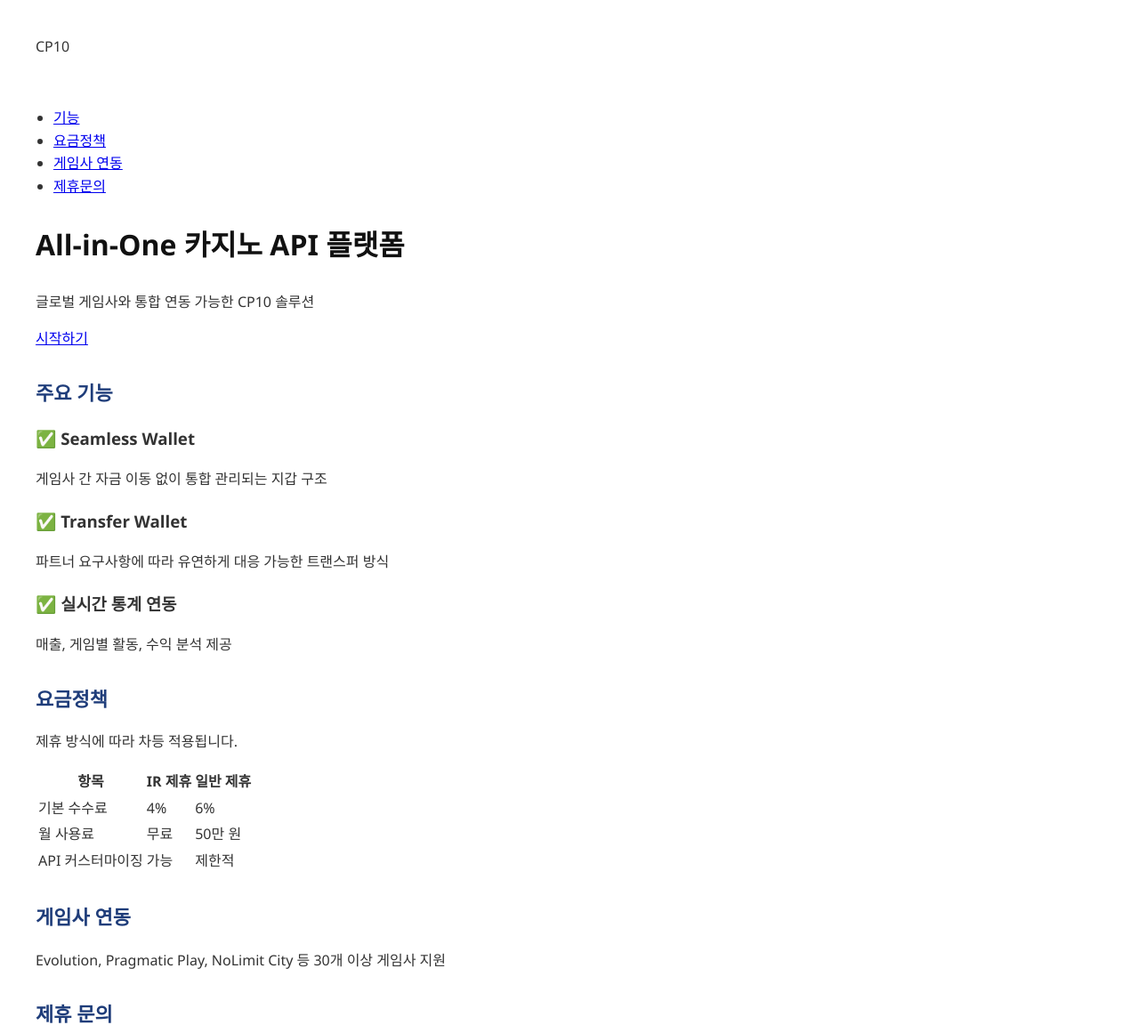
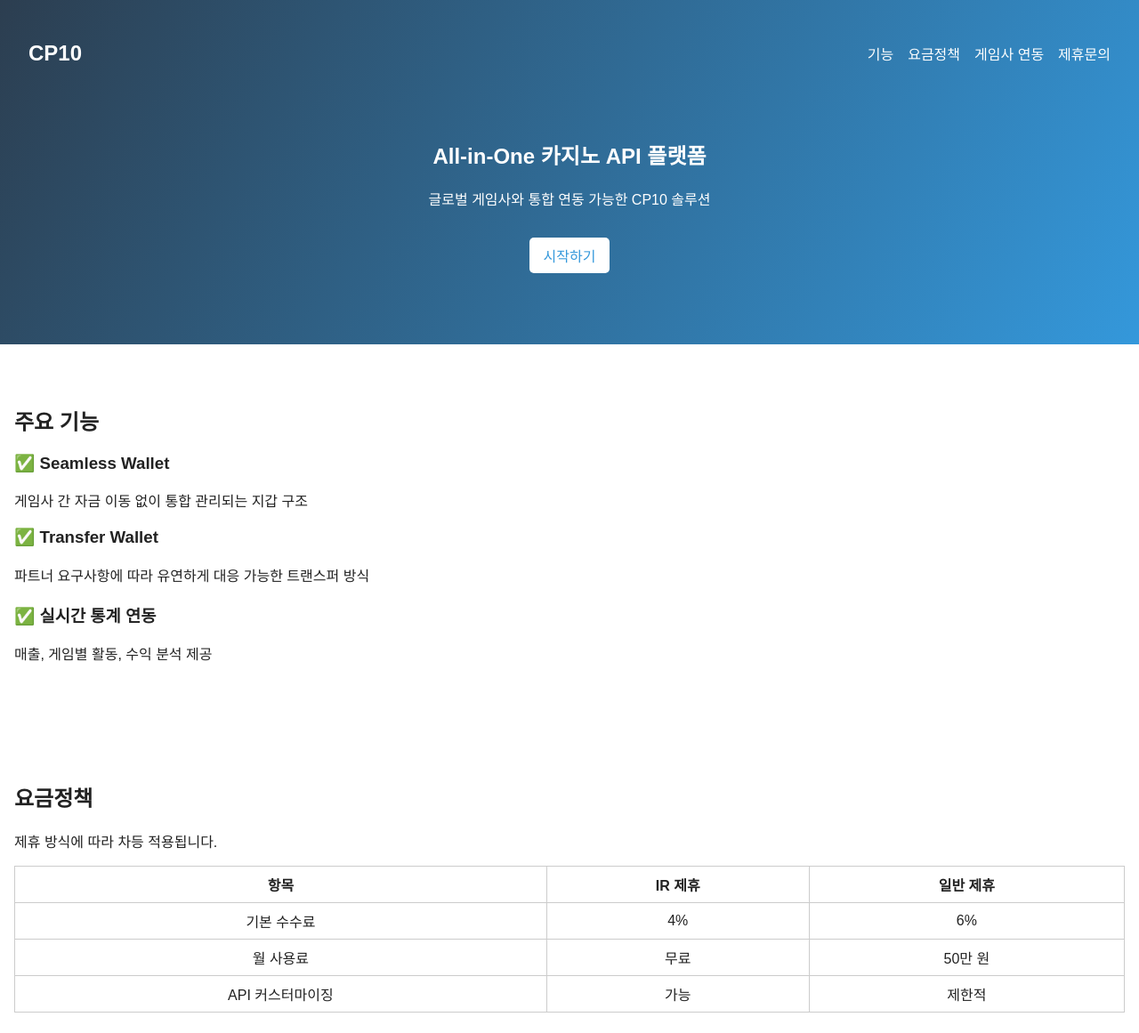
Before and after one commit to woosus/CP10, a plain HTML site: page index.html in a window 1280 px wide. Shown: the top 1161 px of the page at 89% size. Drawn offline with Linux system fonts and the light colour scheme.

Commit message:
Update style.css

```diff
--- a/style.css
+++ b/style.css
@@ -1,39 +1,63 @@
 body {
-  font-family: 'Segoe UI', sans-serif;
-  margin: 40px;
-  background-color: #ffffff;
-  color: #333333;
-  line-height: 1.6;
+  margin: 0;
+  font-family: 'Noto Sans KR', sans-serif;
+  background: #fff;
+  color: #222;
 }
-
-.container {
-  max-width: 960px;
-  margin: 0 auto;
-  padding: 20px;
+header {
+  background: linear-gradient(120deg, #2c3e50, #3498db);
+  color: white;
+  padding: 2rem;
+  text-align: center;
 }
-
-.logo {
-  height: 60px;
-  display: block;
-  margin-bottom: 20px;
+nav {
+  display: flex;
+  justify-content: space-between;
+  align-items: center;
 }
-
-h1 {
-  font-size: 32px;
-  color: #111111;
+nav .logo {
+  font-size: 1.5rem;
+  font-weight: bold;
 }
-
-h2 {
-  font-size: 22px;
-  margin-top: 30px;
-  color: #1f3d7a;
+.nav-links {
+  list-style: none;
+  display: flex;
+  gap: 1rem;
 }
-
-.subheading {
-  font-style: italic;
-  margin-bottom: 30px;
+.nav-links li a {
+  color: white;
+  text-decoration: none;
 }
-
-ul {
-  padding-left: 20px;
+.hero {
+  padding: 3rem 1rem;
 }
+.cta {
+  padding: 0.5rem 1rem;
+  background: #fff;
+  color: #3498db;
+  border-radius: 5px;
+  text-decoration: none;
+  margin-top: 1rem;
+  display: inline-block;
+}
+.features, .pricing, .partners {
+  padding: 3rem 1rem;
+}
+.feature-box {
+  margin: 1rem 0;
+}
+.pricing table {
+  width: 100%;
+  border-collapse: collapse;
+}
+.pricing th, .pricing td {
+  border: 1px solid #ccc;
+  padding: 0.5rem;
+  text-align: center;
+}
+footer {
+  background: #f0f0f0;
+  text-align: center;
+  padding: 2rem 1rem;
+  margin-top: 2rem;
+}
```
